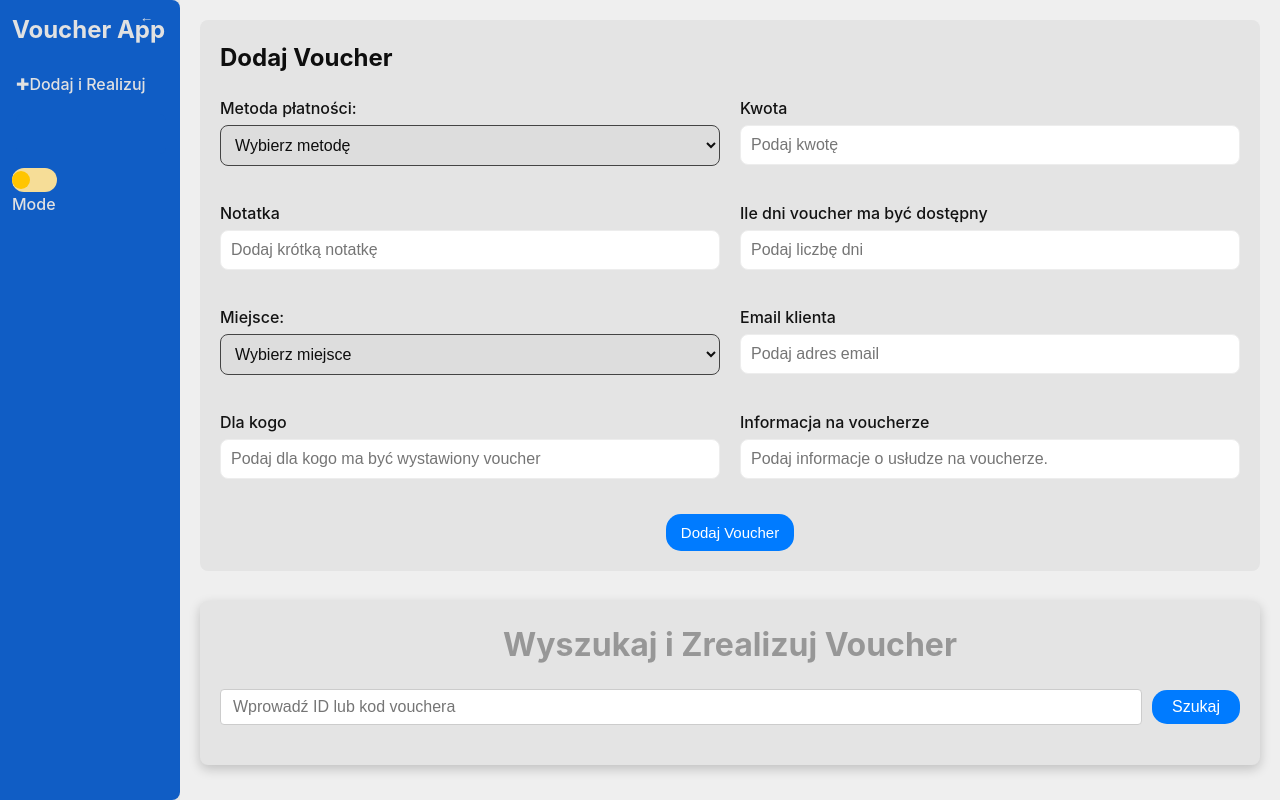
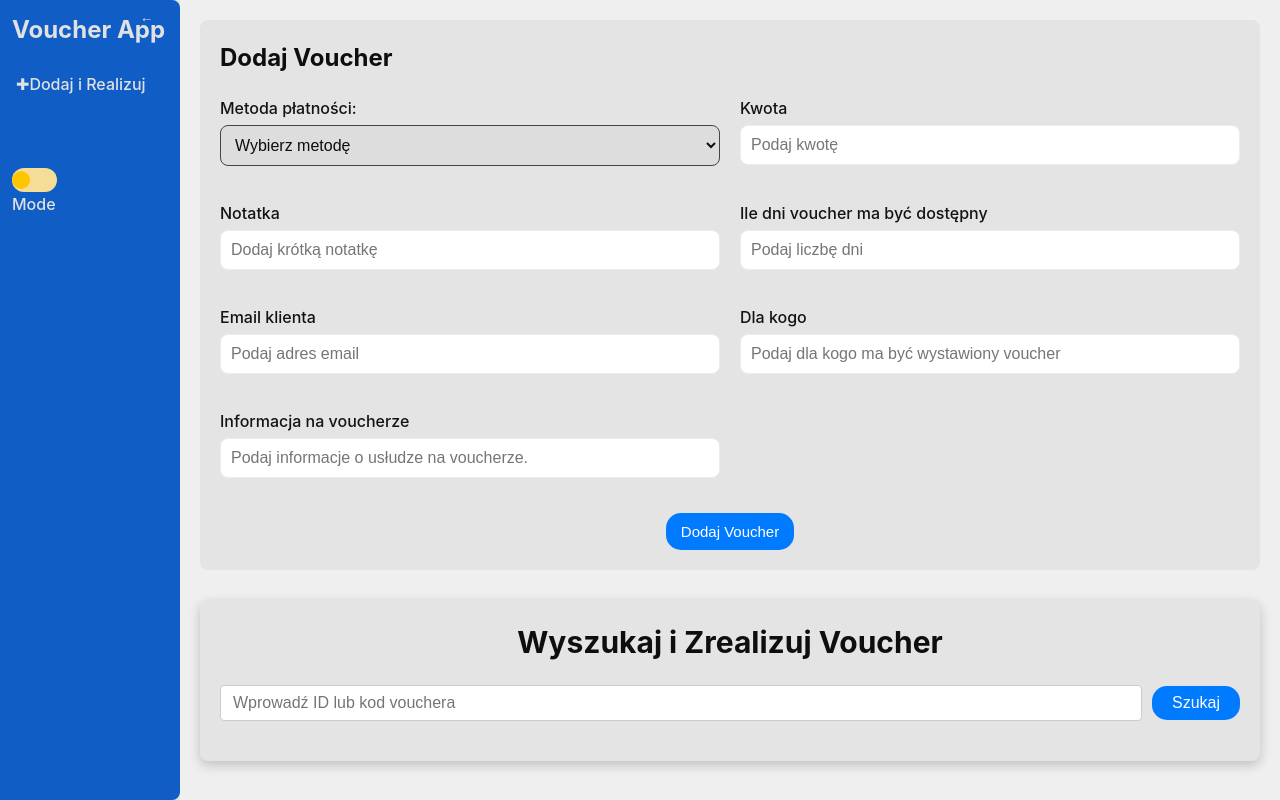
Before and after one commit to CzaroAmaro/voucher-app-front-thairai, a React (Vite) app: page /add-realize in a window 1280 px wide. Built offline with nearby package versions, Linux system fonts and the light colour scheme.

Commit message:
delete place

```diff
--- a/src/components/AddRealizeVoucher/AddRealizeVoucher.css
+++ b/src/components/AddRealizeVoucher/AddRealizeVoucher.css
@@ -11,8 +11,8 @@
 .search-voucher-section h2 {
     text-align: center;
     margin-bottom: 20px;
-    font-size: 2rem;
-    color: var(--table-list-head);
+    font-size: var(--title-font-size);
+    color: var(--table-tr-color);
 }
 
 .search-form {
--- a/src/components/AddRealizeVoucher/AddRealizeVoucher.tsx
+++ b/src/components/AddRealizeVoucher/AddRealizeVoucher.tsx
@@ -20,7 +20,6 @@ const AddRealizeVoucher: React.FC<AddRealizeVoucherProps> = ({ onUpdate }) => {
     const [howManyDaysAvailable, setHowManyDaysAvailable] = useState<number>(0);
     const [email, setEmail] = useState<string>("");
     const [userName, setUserName] = useState("");
-    const [place, setPlace] = useState<string>("");
     const [searchTerm, setSearchTerm] = useState<string>("");
     const [vouchers, setVouchers] = useState<Voucher[]>([]);
     const [voucherNote, setVoucherNote] = useState<string>("");
@@ -37,7 +36,6 @@ const AddRealizeVoucher: React.FC<AddRealizeVoucherProps> = ({ onUpdate }) => {
                 amount,
                 note,
                 howManyDaysAvailable,
-                place,
             });
             const newVoucher: Voucher = response.data;
             window.alert (`Voucher dodany pomyślnie! Kod vouchera: ${newVoucher.voucherCode}.`);
@@ -155,6 +153,7 @@ const AddRealizeVoucher: React.FC<AddRealizeVoucherProps> = ({ onUpdate }) => {
                             <option value="">Wybierz metodę</option>
                             <option value="Blik">Blik</option>
                             <option value="Gotówka">Gotówka</option>
+                            <option value="Karta">Karta</option>
                         </select>
                     </div>
 
@@ -197,18 +196,6 @@ const AddRealizeVoucher: React.FC<AddRealizeVoucherProps> = ({ onUpdate }) => {
                         />
                     </div>
 
-                    <div className="form-group">
-                        <label>Miejsce:</label>
-                        <select
-                            value={place}
-                            onChange={(e) => setPlace(e.target.value)}
-                            required
-                        >
-                            <option value="">Wybierz miejsce</option>
-                            <option value="Ostrołęka">Ostrołęka</option>
-                            <option value="Mława">Mława</option>
-                        </select>
-                    </div>
 
                     <div className="form-group">
                         <label>Email klienta</label>
@@ -257,7 +244,6 @@ const AddRealizeVoucher: React.FC<AddRealizeVoucherProps> = ({ onUpdate }) => {
                                 <th>Pozostała kwota</th>
                                 <th>Notatka</th>
                                 <th>Ważny do</th>
-                                <th>Miejsce</th>
                             </tr>
                             </thead>
                             <tbody>
@@ -271,7 +257,6 @@ const AddRealizeVoucher: React.FC<AddRealizeVoucherProps> = ({ onUpdate }) => {
                                     <td>{voucherItem.availableAmount}</td>
                                     <td>{voucherItem.note}</td>
                                     <td>{new Date(voucherItem.validUntil).toLocaleDateString()}</td>
-                                    <td>{voucherItem.place}</td>
                                 </tr>
                             ))}
                             </tbody>
@@ -305,7 +290,6 @@ const AddRealizeVoucher: React.FC<AddRealizeVoucherProps> = ({ onUpdate }) => {
                             <th>Pozostała kwota</th>
                             <th>Notatka</th>
                             <th>Ważny do</th>
-                            <th>Miejsce</th>
                             <th>Kwota do realizacji</th>
                             <th>Akcja</th>
                         </tr>
@@ -321,7 +305,6 @@ const AddRealizeVoucher: React.FC<AddRealizeVoucherProps> = ({ onUpdate }) => {
                                 <td>{voucherItem.availableAmount}</td>
                                 <td>{voucherItem.note}</td>
                                 <td>{new Date(voucherItem.validUntil).toLocaleDateString()}</td>
-                                <td>{voucherItem.place}</td>
                                 <td>
                                     <input
                                         type="number"
--- a/src/components/AddVoucher/AddVoucher.tsx
+++ b/src/components/AddVoucher/AddVoucher.tsx
@@ -8,7 +8,6 @@ const AddVoucher: React.FC = () => {
     const [amount, setAmount] = useState<number>(0);
     const [note, setNote] = useState("");
     const [howManyDaysAvailable, setHowManyDaysAvailable] = useState<number>(0);
-    const [place, setPlace] = useState<string>("");
     const [email, setEmail] = useState("");
     const [userName, setUserName] = useState("");
     const [voucherNote, setVoucherNote] = useState<string>("");
@@ -23,7 +22,6 @@ const AddVoucher: React.FC = () => {
                 amount,
                 note,
                 howManyDaysAvailable,
-                place,
             });
             const newVoucher = response.data;
             window.alert (`Voucher dodany pomyślnie! Kod vouchera: ${newVoucher.voucherCode}.`);
@@ -72,6 +70,7 @@ const AddVoucher: React.FC = () => {
                         <option value="">Wybierz metodę</option>
                         <option value="Blik">Blik</option>
                         <option value="Gotówka">Gotówka</option>
+                        <option value="Karta">Karta</option>
                     </select>
                 </div>
 
@@ -115,19 +114,6 @@ const AddVoucher: React.FC = () => {
                 </div>
 
                 <div className="form-group">
-                    <label>Miejsce:</label>
-                    <select
-                        value={place}
-                        onChange={(e) => setPlace(e.target.value)}
-                        required
-                    >
-                        <option value="">Wybierz miejsce</option>
-                        <option value="Ostrołęka">Ostrołęka</option>
-                        <option value="Mława">Mława</option>
-                    </select>
-                </div>
-
-                <div className="form-group">
                     <label>Email klienta</label>
                     <input
                         type="email"
--- a/src/components/VoucherDateRange/VoucherDateRange.tsx
+++ b/src/components/VoucherDateRange/VoucherDateRange.tsx
@@ -6,7 +6,6 @@ import "./VoucherDateRange.css";
 const VoucherDateRange: React.FC = () => {
     const [startDate, setStartDate] = useState<string>("");
     const [endDate, setEndDate] = useState<string>("");
-    const [placeFilter, setPlaceFilter] = useState<string>("");
     const [realizedFilter, setRealizedFilter] = useState<string>("");
     const [vouchers, setVouchers] = useState<Voucher[]>([]);
     const [loading, setLoading] = useState<boolean>(false);
@@ -19,7 +18,6 @@ const VoucherDateRange: React.FC = () => {
             setError("Proszę wybrać obie daty.");
             return;
         }
-        // Konwersja dat na składniki: dzień, miesiąc, rok
         const start = new Date(startDate);
         const end = new Date(endDate);
         const day1 = start.getDate();
@@ -34,11 +32,6 @@ const VoucherDateRange: React.FC = () => {
             const response = await getVoucherTwoDates(day1, month1, year1, day2, month2, year2);
             let filtered: Voucher[] = response.data;
 
-            // Filtrowanie po "miejsce"
-            if (placeFilter) {
-                filtered = filtered.filter((voucher: Voucher) => voucher.place === placeFilter);
-            }
-            // Filtrowanie po statusie "zrealizowany"
             if (realizedFilter) {
                 filtered = filtered.filter((voucher: Voucher) => voucher.realized === realizedFilter);
             }
@@ -73,17 +66,7 @@ const VoucherDateRange: React.FC = () => {
                         required
                     />
                 </div>
-                <div className="form-group">
-                    <label>Miejsce:</label>
-                    <select
-                        value={placeFilter}
-                        onChange={(e) => setPlaceFilter(e.target.value)}
-                    >
-                        <option value="">Wszystkie</option>
-                        <option value="Ostrołęka">Ostrołęka</option>
-                        <option value="Mława">Mława</option>
-                    </select>
-                </div>
+
                 <div className="form-group">
                     <label>Zrealizowany:</label>
                     <select
@@ -114,7 +97,6 @@ const VoucherDateRange: React.FC = () => {
                             <th>Pozostała kwota</th>
                             <th>Notatka</th>
                             <th>Ważny do</th>
-                            <th>Miejsce</th>
                         </tr>
                         </thead>
                         <tbody>
@@ -130,7 +112,6 @@ const VoucherDateRange: React.FC = () => {
                                 <td>{voucher.availableAmount} zł</td>
                                 <td>{voucher.note}</td>
                                 <td>{new Date(voucher.validUntil).toLocaleDateString()}</td>
-                                <td>{voucher.place}</td>
                             </tr>
                         ))}
                         </tbody>
--- a/src/components/voucherList/VoucherList.tsx
+++ b/src/components/voucherList/VoucherList.tsx
@@ -192,13 +192,6 @@ const VouchersList: React.FC = () => {
                             sortDirection={sortDirection}
                             onSort={handleSort}
                         />
-                        <VoucherSort
-                            column="place"
-                            label="Miejsce"
-                            sortColumn={sortColumn}
-                            sortDirection={sortDirection}
-                            onSort={handleSort}
-                        />
                     </tr>
                     </thead>
                     <tbody>
@@ -218,7 +211,6 @@ const VouchersList: React.FC = () => {
                             <td>{voucher.note}</td>
                             <td>{voucher.availableAmount} zł</td>
                             <td>{new Date(voucher.validUntil).toLocaleDateString()}</td>
-                            <td>{voucher.place}</td>
                         </tr>
                     ))}
                     </tbody>
--- a/src/index.css
+++ b/src/index.css
@@ -8,6 +8,7 @@
   line-height: 1.5;
   font-weight: 400;
 
+  --title-font-size: 30px;
 
   font-synthesis: none;
   text-rendering: optimizeLegibility;
--- a/src/services/voucherService.ts
+++ b/src/services/voucherService.ts
@@ -44,7 +44,6 @@ export const addVoucher = (data:{
     amount: number;
     note: string;
     howManyDaysAvailable: number;
-    place: string;
 }) => {
     return axios.post(`${baseURL}`, data);
 };
```
